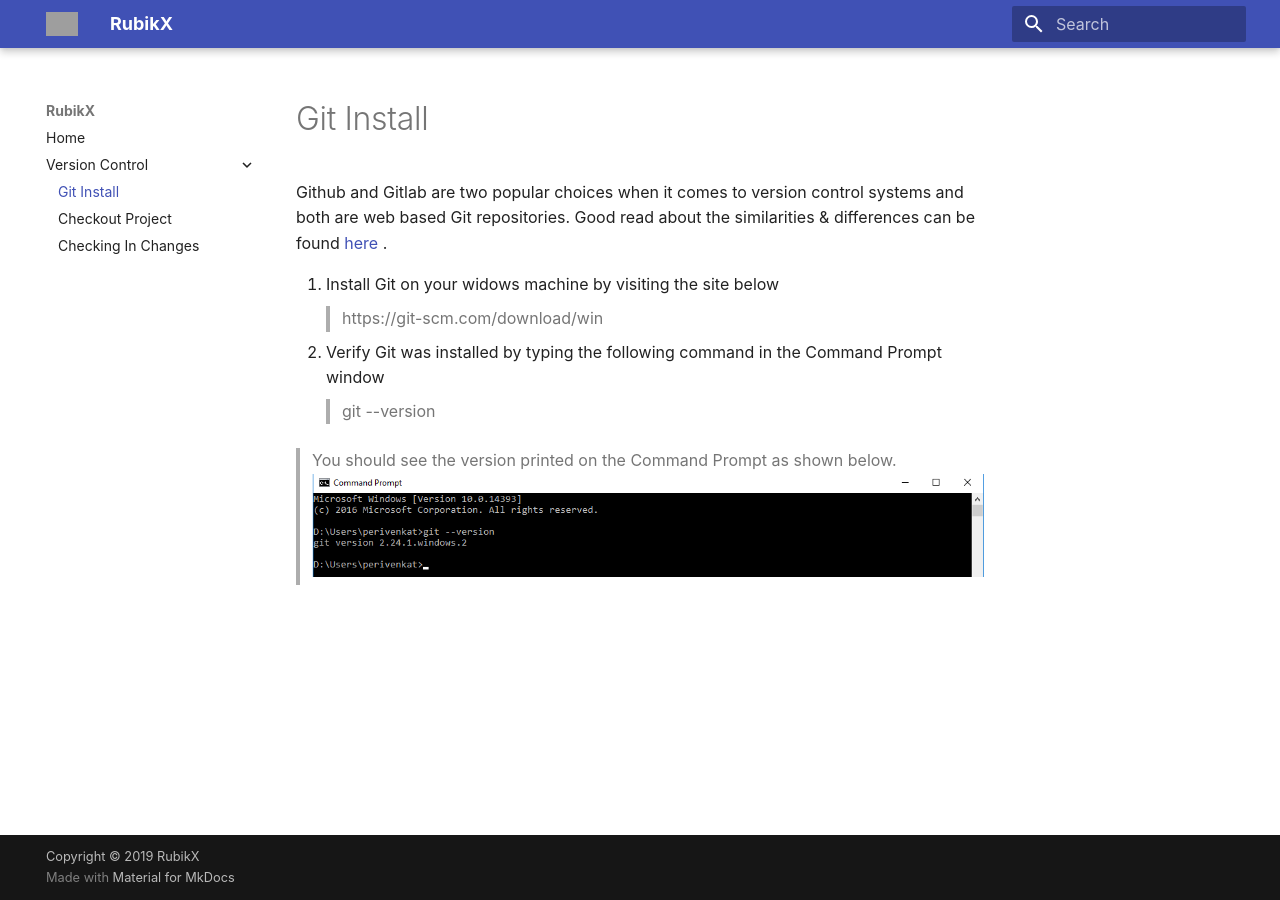
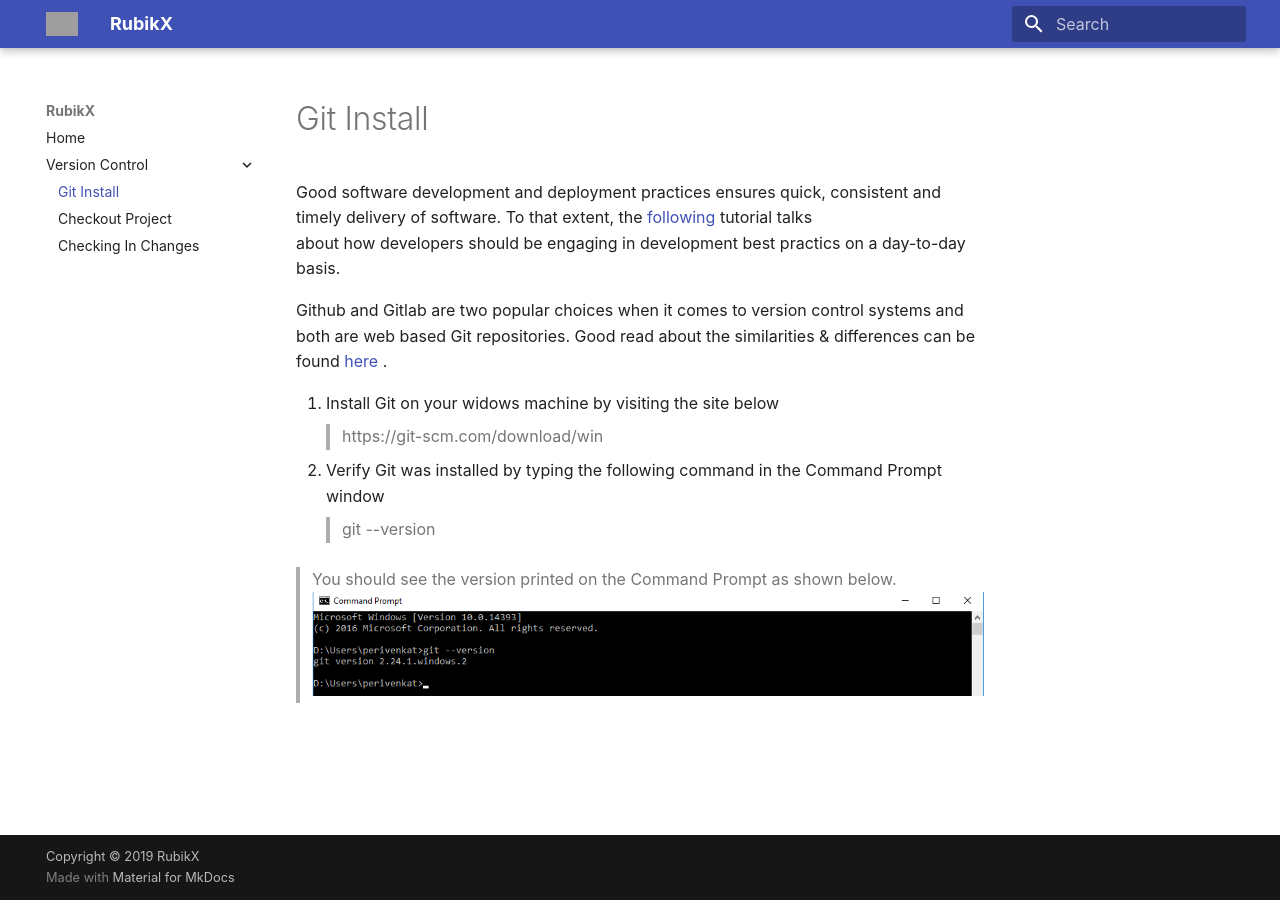
Before and after one commit to periatrubikx/mkdocs, an MkDocs documentation site: the page built from docs/versioning.md, in a window 1280 px wide. Built offline with MkDocs 1.6.1 and Material for MkDocs 9.7.7, drawn with Linux system fonts in a browser that asks for light colours.

Commit message:
Initial content for mkdocs.

```diff
--- a/docs/versioning.md
+++ b/docs/versioning.md
@@ -1,3 +1,9 @@
+Good software development and deployment practices ensures quick, consistent and timely delivery of software. To that extent, the [following](https://www.atlassian.com/git/tutorials/comparing-workflows/gitflow-workflow) tutorial talks
+about how developers should be engaging in development best practics on a day-to-day basis.
+
+
+
+
 Github and Gitlab are two popular choices when it comes to version control systems and both are web based Git repositories. Good read about the similarities & differences can be found [here](https://usersnap.com/blog/gitlab-github/) .
 
 1. Install Git on your widows machine by visiting the site below
```
